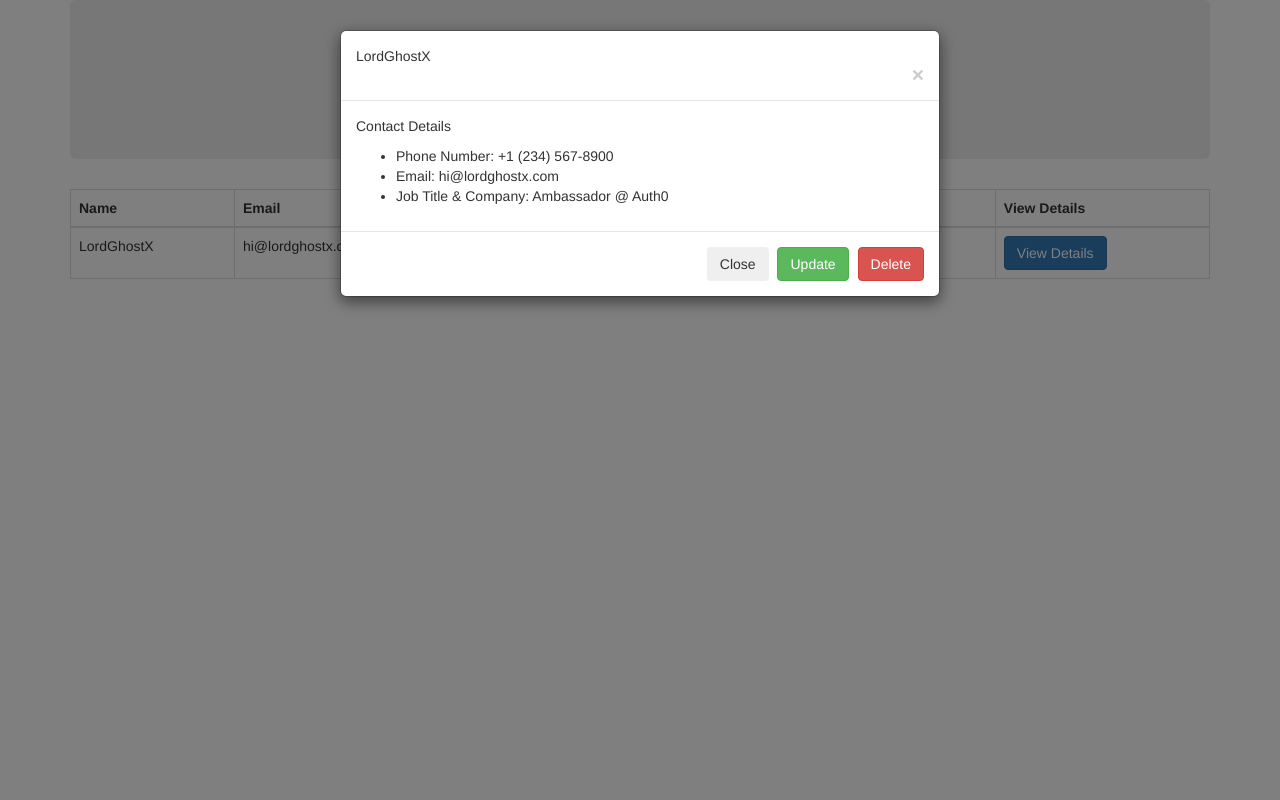
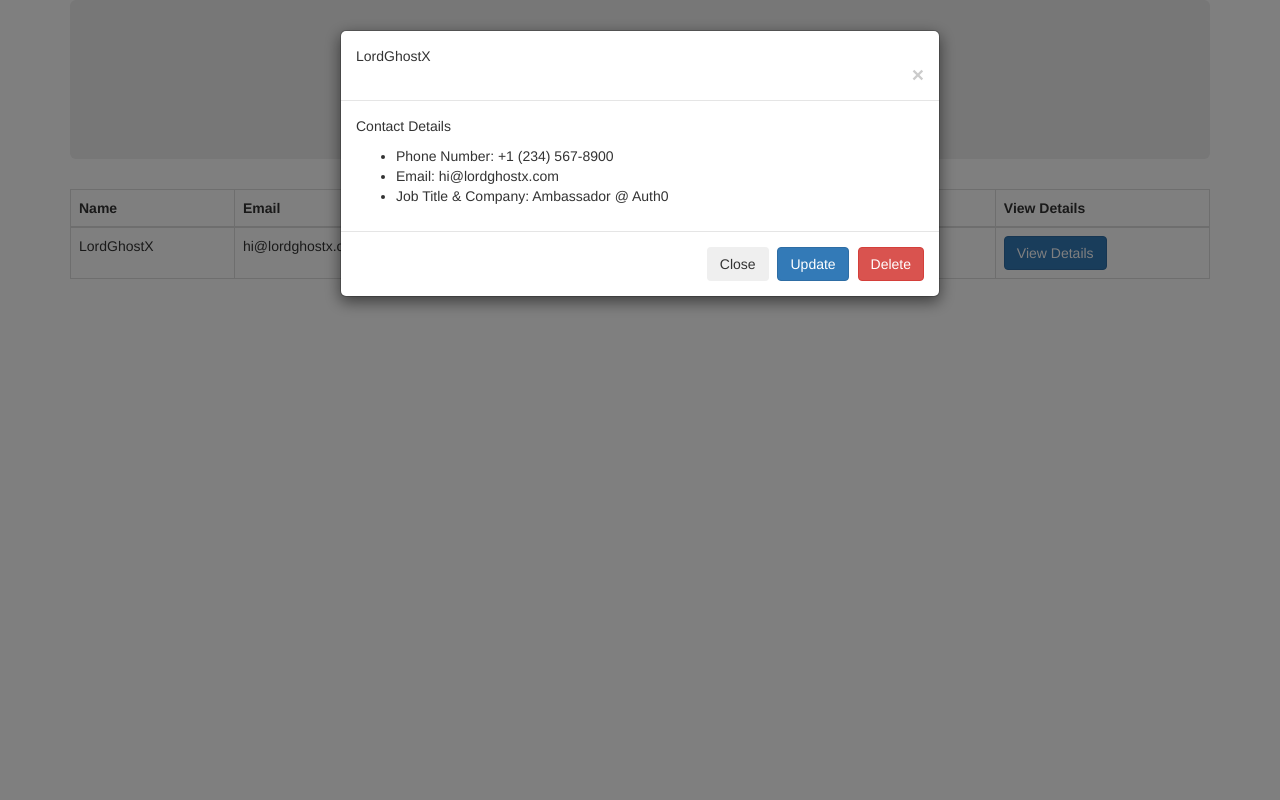
Before and after one commit to LordGhostX/harperdb-contact-manager, a Flask app: page /contacts/ in a window 1280 px wide, after a click on "View Details". Run offline with Flask 2, Linux system fonts and the light colour scheme; some libraries are stand-ins or nearby versions.

Commit message:
FE cleanup

```diff
--- a/templates/contacts.html
+++ b/templates/contacts.html
@@ -57,7 +57,7 @@
         </div>
         <div class="modal-footer">
           <button type="button" class="btn btn-secondary" data-dismiss="modal">Close</button>
-          <button data-toggle="modal" data-dismiss="modal" data-target="#updateContactModal" class="btn btn-success">Update</button>
+          <button data-toggle="modal" data-dismiss="modal" data-target="#updateContactModal" class="btn btn-primary">Update</button>
           <a href="#" class="btn btn-danger">Delete</a>
         </div>
       </div>
@@ -74,8 +74,9 @@
             <span aria-hidden="true">&times;</span>
           </button>
         </div>
-        <div class="modal-body">
-          <form method="POST">
+
+        <form method="POST">
+          <div class="modal-body">
             <div class="form-row">
               <div class="form-group col-md-6">
                 <label for="firstName">First Name</label>
@@ -104,12 +105,12 @@
               <label for="phone">Phone Number</label>
               <input type="text" class="form-control" id="phone">
             </div>
-            <button type="submit" class="btn btn-primary">Save Changes</button>
-          </form>
-        </div>
-        <div class="modal-footer">
-          <button type="button" class="btn btn-secondary" data-dismiss="modal">Close</button>
-        </div>
+          </div>
+          <div class="modal-footer">
+            <button type="button" class="btn btn-secondary" data-dismiss="modal">Close</button>
+            <button class="btn btn-primary">Save Changes</button>
+          </div>
+        </form>
       </div>
     </div>
   </div>
```
